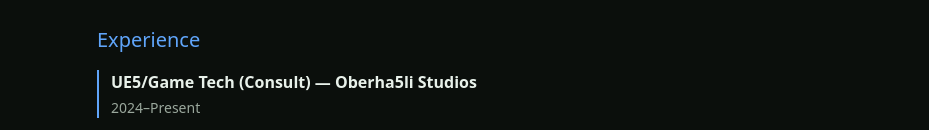
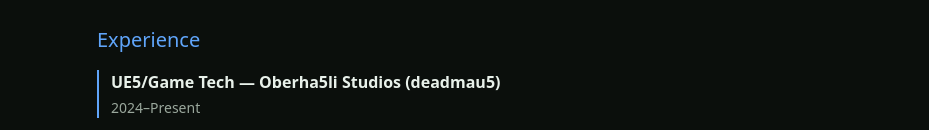
Before and after one commit to hushaudio/as-resume, a Next.js app: page /resume in a window 1280 px wide. Shown: the part 662-792 px from the top of the page, without its empty margins (175-1104 px from the left). Built offline with nearby package versions, Linux system fonts and the light colour scheme.

Commit message:
stabalized and ready

```diff
--- a/src/app/resume/page.tsx
+++ b/src/app/resume/page.tsx
@@ -25,10 +25,10 @@
   ],
   experience: [
     {
-      title: "UE5/Game Tech (Consult)",
-      company: "Oberha5li Studios",
+      title: "UE5/Game Tech",
+      company: "Oberha5li Studios (deadmau5)",
       years: "2024–Present",
-      bullets: ["Unblocked TestFlight deployment for Mowingtons."],
+      bullets: ["Unblocked TestFlight deployment for Mowingtons.", "Was asked to stay on the team to handle iOS deployment, replacing a publishing company."],
       link: "https://store.steampowered.com/app/2766880/Meowingtons_Simulator/"
     },
     {
--- a/src/components/AudioverseVideoLink.tsx
+++ b/src/components/AudioverseVideoLink.tsx
@@ -2,7 +2,7 @@
 
 import { useState } from "react";
 
-export default function AudioverseVideoLink({ src }: { src: string }) {
+export default function AudioverseVideoLink({ src, desc }: { src: string; desc?: string }) {
   const [open, setOpen] = useState(false);
   return (
     <>
@@ -14,7 +14,7 @@
         >
         click here for video example
       </button>
-      <p>This demo uses mock data for the &quot;Audioverse&quot; and &quot;Feed&quot; screens to illustrate flows that would normally require larger amounts of user data. &quot;Scan&quot;, &quot;Libary&quot;, and &quot;Profile&quot; screens all use real blockchain data on the Goerli test network and real IPFS peer shared data for full decentralization.</p>
+      <p>{desc ?? "This demo uses mock data for the \"Audioverse\" and \"Feed\" screens to illustrate flows that would normally require larger amounts of user data. \"Scan\", \"Libary\", and \"Profile\" screens all use real blockchain data on the Goerli test network and real IPFS peer shared data for full decentralization."}</p>
     </div>
 
       {open && (
--- a/src/components/Graph.tsx
+++ b/src/components/Graph.tsx
@@ -191,7 +191,9 @@
       stack: ["React Native", "NestJS", "Solidity", "IPFS", "WatermelonDB", "Goerli", "Blockchain Oracles"],
       timeline: "2022–2024",
       impact: "100% decentralized music platform with zero centralized infrastructure",
-      keyChallenges: ["Truly decentralized storage and streaming without centralized fallbacks", "NFT-inherited release ownership on-chain", "Real-time charts computed purely from blockchain events", "Secure audio chunking and encryption for private files on IPFS"]
+      keyChallenges: ["Truly decentralized storage and streaming without centralized fallbacks", "NFT-inherited release ownership on-chain", "Real-time charts computed purely from blockchain events", "Secure audio chunking and encryption for private files on IPFS"],
+      video: "/videos/audioverse.mp4",
+      videoDescription: "This demo uses mock data for the \"Audioverse\" and \"Feed\" screens to illustrate flows that would normally require larger amounts of user data. \"Scan\", \"Libary\", and \"Profile\" screens all use real blockchain data on the Goerli test network and real IPFS peer shared data for full decentralization."
     },
     "The Oracle": {
       description: "Astrology planner and oracle chat. It generates daily/weekly readings from Swiss Ephemeris, interprets pinned charts in chat, and auto-schedules tasks when alignments are optimal. Supports multi-chart workflows (natal, transits, progressions, returns, event/relocation/harmonics) plus synastry/composite with custom relationship types (e.g., Band mate”). Week-at-a-glance surfaces key windows; a daily pipeline precomputes ~5 charts/day for personalized guidance.",
@@ -299,7 +301,7 @@
     },
     "C#": {
       description: "4+ years with C# for game development and Unity projects. Used in Unreal Engine consulting work and cross-platform development.",
-      projects: ["Oberha5li Studios consulting"],
+      projects: ["Oberha5li Studios"],
       proficiency: "Advanced"
     },
     "Shopify API": {
@@ -599,7 +601,7 @@
         { cred: "Strange Music", targets: ["Strange Music", "W.H.A.T. — Tech N9ne, HU$H, Kim Dracula", "BLIGHT — Tech N9ne, HU$H"] },
         { cred: "Hungryroot", targets: ["Contract Engineer", "565 Media"] },
         { cred: "deadmau5", targets: ["deadmau5", "Oberha5li Studios"] },
-        { cred: "Oberha5li Studios", targets: ["UE5/Game Tech (Consult)", "Oberha5li Studios", "deadmau5"] },
+        { cred: "Oberha5li Studios", targets: ["UE5/Game Tech", "Oberha5li Studios", "deadmau5"] },
         { cred: "Ric Wake / RB-360", targets: ["Consulting Engineer", "Ric Wake / RB-360"] },
         { cred: "Iron Man 3", targets: ["Iron Man 3 soundtrack credit"] },
       ],
--- a/src/components/Resume.tsx
+++ b/src/components/Resume.tsx
@@ -25,8 +25,8 @@
   ],
   experience: [
     {
-      title: "UE5/Game Tech (Consult)",
-      company: "Oberha5li Studios",
+      title: "UE5/Game Tech",
+      company: "Oberha5li Studios (deadmau5)",
       years: "2024–Present",
       bullets: ["Unblocked TestFlight deployment for Mowingtons."],
       link: "https://store.steampowered.com/app/2766880/Meowingtons_Simulator/"
@@ -47,24 +47,26 @@
       company: "565 Media",
       years: "2016–Present",
       bullets: [
+        "Built solutions for 30+ marketing clients using Klaviyo, Google APIs, Strapi, WordPress, Twilio, and DigitalOcean.",
         "Modular LP system powering UA at scale for Hungryroot (early stage → ~$1B valuation).",
+        "Built and managed 565media.com (Node.js/Strapi/Next.js); previously custom WordPress theme.",
         "Continuous A/B tests, clean event schemas, SEO-aware React/Next builds, CI/CD; green Web Vitals.",
       ],
       link: "https://565media.com"
     },
     {
       title: "Founder",
-      company: "jeffersoncountyhealth.com",
+      company: "Iowa COVID County Tracker",
       years: "2020",
       bullets: ["County-level dashboards from state data; covered by Southeast Iowa Union."],
-      link: "https://jeffersoncountyhealth.com"
+      link: "https://www.southeastiowaunion.com/news/fairfield-man-designs-app-to-track-covid/"
     },
     {
       title: "Consulting Engineer",
       company: "Ric Wake / RB-360",
       years: "2016–2019",
       bullets: [
-        "One-person on-stage live-looping rig with fail-safe recovery.",
+        "Created a one-person on-stage live-looping rig with fail-safe recovery.",
         "Max for Live devices + tight sync to Nir Z via MTC and networked clocking.",
       ],
       link: "https://www.rb360.com/"
@@ -74,8 +76,8 @@
       company: "OneShotMove",
       years: "2018",
       bullets: [
-        "Booking + instant quoting + payments: Google Maps mileage → live quote → checkout.",
-        "Google Calendar availability integration; ops rules; #1 Yelp in Los Angeles (2018).",
+        "Built complete booking platform with instant quoting and payments using Google Maps mileage calculations.",
+        "Integrated Google Calendar for crew availability and ops rules; company achieved #1 Yelp ranking in Los Angeles (2018).",
       ],
       link: "https://oneshotmove.com"
     },
@@ -151,6 +153,7 @@
     "Docker",
     "Nginx",
     "CI/CD",
+    "DevOps",
     "C#",
     "Shopify API",
     "Neo4j",
```
Also changed, not shown: src/components/ThreeScene.tsx (+39 -14 lines).
